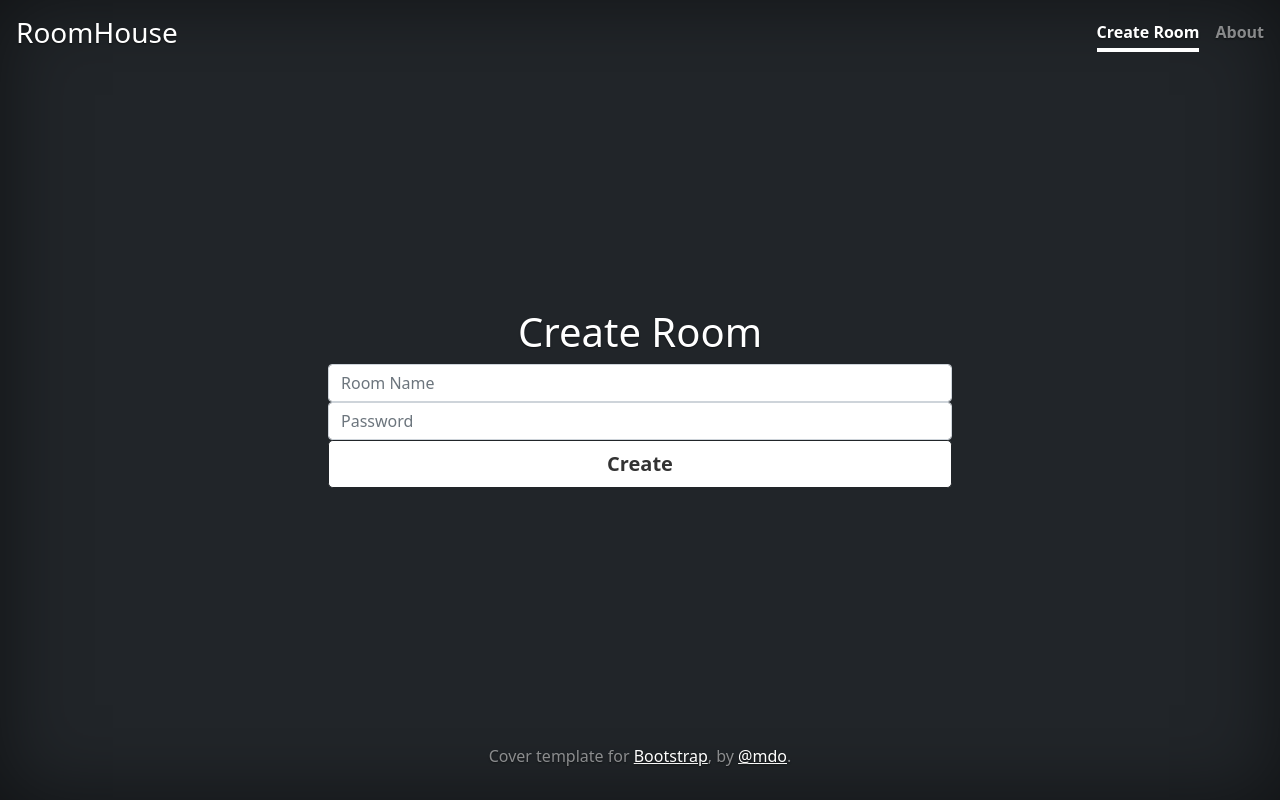
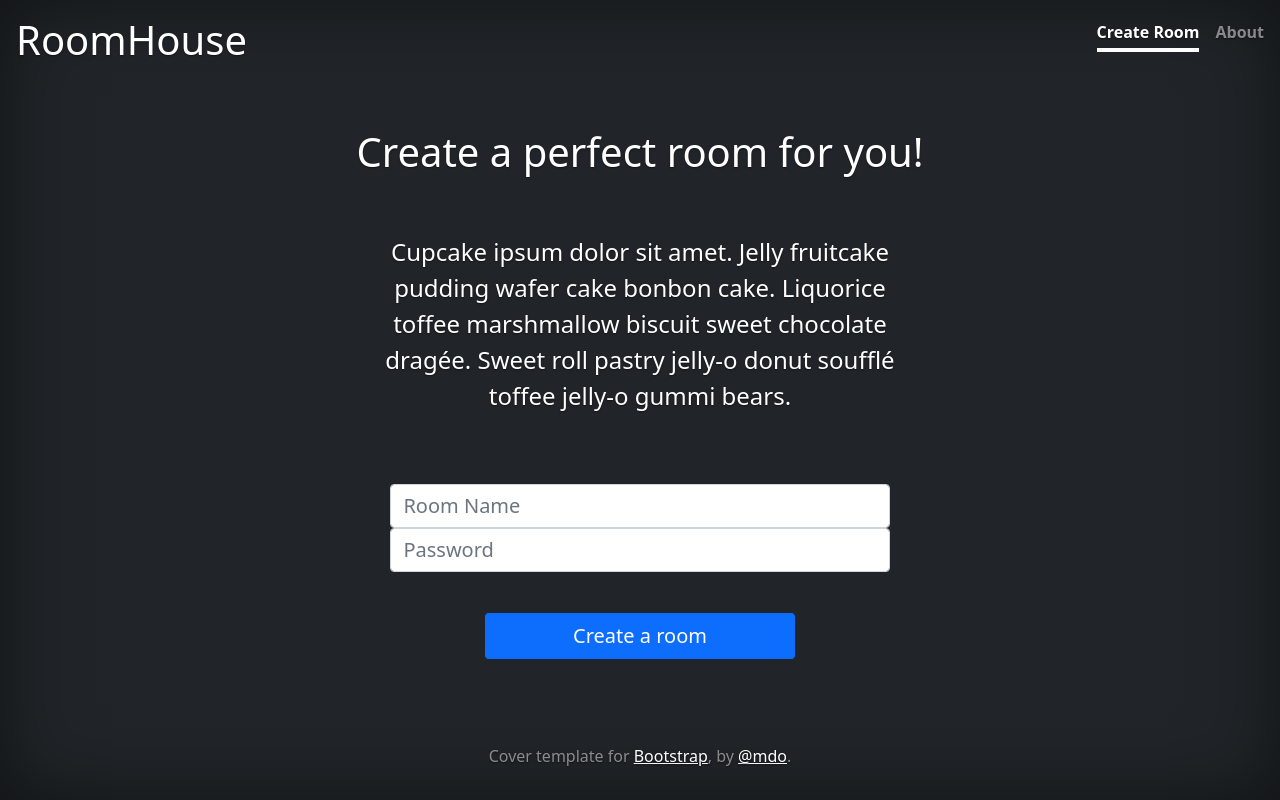
Before and after one commit to Muzosh/RoomHouse, a Flask app: page / in a window 1280 px wide. Run offline with Flask 2, Linux system fonts and the light colour scheme; some libraries are stand-ins or nearby versions.

Commit message:
Some Graphical edits to templates

```diff
--- a/app.py
+++ b/app.py
@@ -127,6 +127,6 @@ def room(id):
     return render_template('room.html', token=access_token)
 
 
-@web.route('/test', methods=['GET', 'POST'])
-def testroom():
-    return render_template('room.html')
+@web.route('/about', methods=['GET', 'POST'])
+def about_page():
+    return render_template('about.html')
--- a/templates/createroom.html
+++ b/templates/createroom.html
@@ -3,16 +3,18 @@
 {% block title %}RoomHouse{% endblock %}
 
 {% block header %}
-    <h3 class="float-md-start mb-0">RoomHouse</h3>
+    <h1 class="float-md-start mb-0">RoomHouse</h1>
     <nav class="nav nav-masthead justify-content-center float-md-end">
         <a class="nav-link active" aria-current="page" href="#">Create Room</a>
-        <a class="nav-link" href="#">About</a>
+        <a class="nav-link" href="/about">About</a>
     </nav>
 {% endblock %}
 
 {% block content %}
     <div class="w-50 mx-auto flex-column">
-        <h1>Create Room</h1>
+        <h1>Create a perfect room for you!</h1>
+        <p style="font-size: 24px;padding: 50px;">Cupcake ipsum dolor sit amet. Jelly fruitcake pudding wafer cake bonbon cake. Liquorice toffee marshmallow biscuit sweet chocolate dragée. Sweet roll pastry jelly-o donut soufflé toffee jelly-o gummi bears.</p>
+
         {% with messages = get_flashed_messages() %}
           {% if messages %}
             {% for message in messages %}
@@ -21,9 +23,9 @@
           {% endif %}
         {% endwith %}
         <form class="form-group justify-content-center" method="POST" action="">
-            <input type="roomname" name="roomname" id="roomname" class="col form-control" placeholder="Room Name">
-            <input type="password" name="password" id="password" class="col form-control" placeholder="Password">
-            <input style="background-color: rgb(225, 255, 92);" class="w-100 btn btn-lg btn-secondary fw-bold border-dark bg-white" type="submit" value='Create'>
+            <input type="roomname" name="roomname" id="roomname" class="col form-control" placeholder="Room Name" style="margin: 20px auto 0px;width: 80%;align-items: center;font-size: 20px;">
+            <input type="password" name="password" id="password" class="col form-control" placeholder="Password" style="margin: 0px auto 20px;width: 80%;align-items: center;font-size: 20px;">
+            <input type="submit" class="w-50 btn btn-lg btn-primary border-dark" value='Create a room' style="margin: 20px auto;width: 80%;text-align: center;align-items: center;">
         </form>
     </div>
 {% endblock %}
--- a/templates/index.html
+++ b/templates/index.html
@@ -41,10 +41,10 @@
     <div class="cover-container d-flex w-100 h-100 p-3 mx-auto flex-column">
       <header class="mb-auto">
         <div>
-          <h3 class="float-md-start mb-0">RoomHouse</h3>
+          <h1 class="float-md-start mb-0">RoomHouse</h1>
           <nav class="nav nav-masthead justify-content-center float-md-end">
             <a class="nav-link active" aria-current="page" href="#">Create Room</a>
-            <a class="nav-link" href="#">Features</a>
+            <a class="nav-link" href="/about">About</a>
             <a class="nav-link" href="#">Leave Room</a>
           </nav>
         </div>
--- a/templates/room.html
+++ b/templates/room.html
@@ -11,7 +11,7 @@
         <a class="nav-link" href="#four">4</a>
         <a class="nav-link" href="#fifth">5</a>
 
-        <a class="nav-link" href="#about">About</a>
+        <a class="nav-link" href="/about">About</a>
         <a class="nav-link" href="#authors">Best authors</a>
     </nav>
 {% endblock %}
```
Also changed, not shown: templates/about.html (added, +29 -0 lines), templates/joinroom.html (+7 -8 lines).
